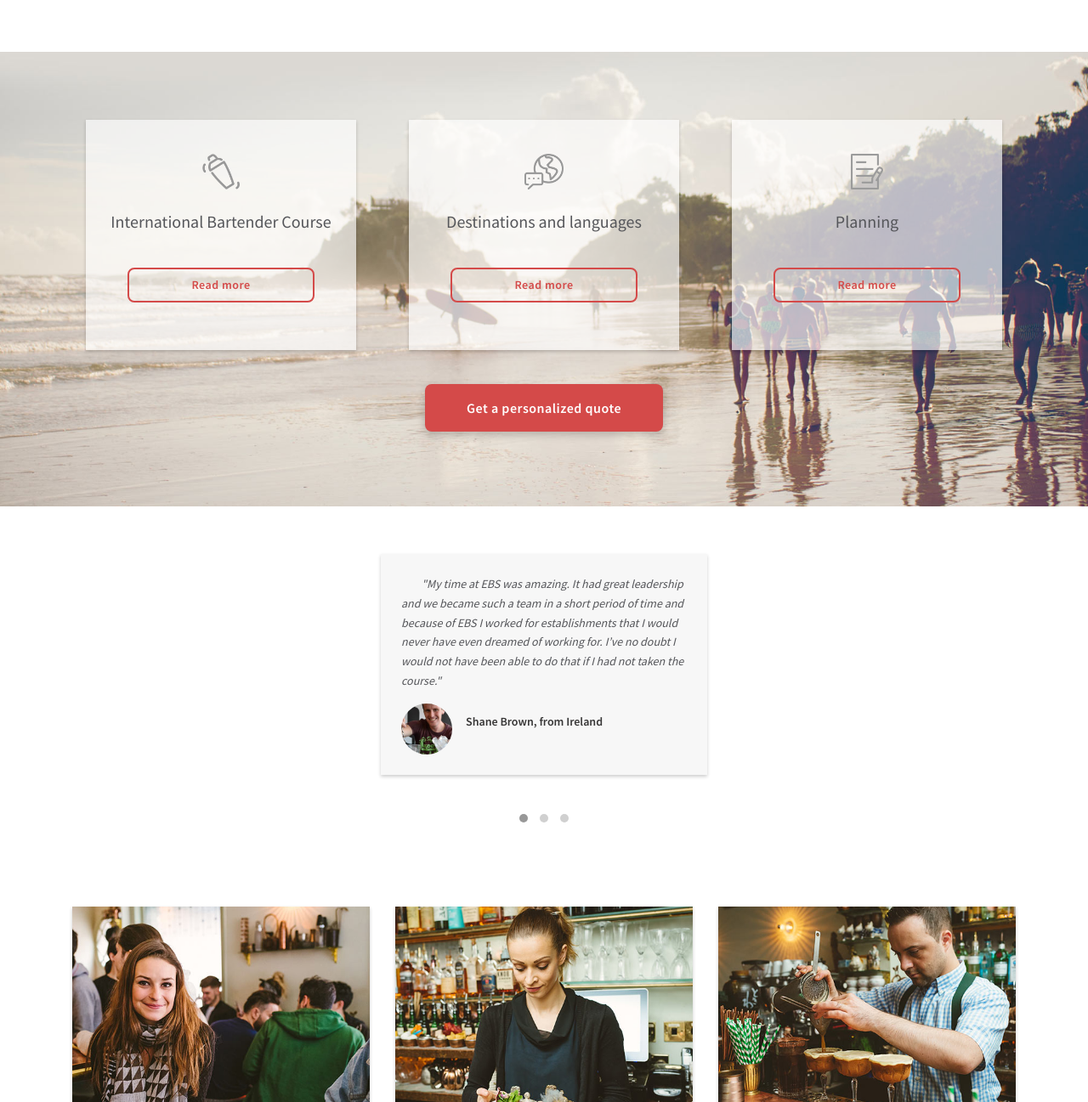
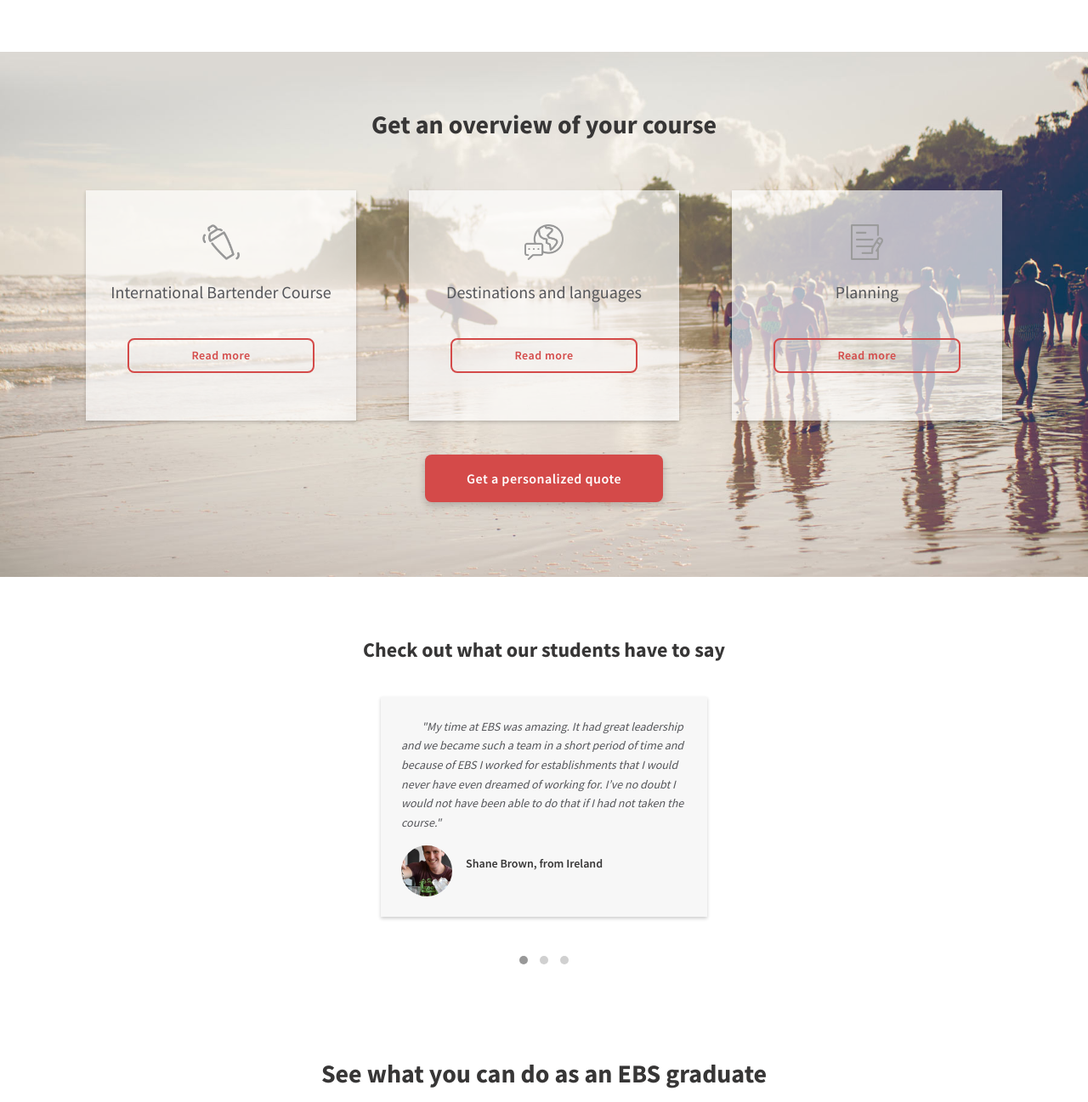
Before and after one commit to Fabilous/landing-expo, a plain HTML site: page index.html in a window 1280 px wide. Shown: the part 1143-2440 px from the top of the page at 85% size. Drawn offline with Linux system fonts and the light colour scheme.

Commit message:
Added new subheadlines

```diff
--- a/index.html
+++ b/index.html
@@ -71,11 +71,12 @@
 
 
     <!-- GET A QUOTE BOX -->
-    <div class="py-4 pb-5" id="get-quote-box">
+    <div class="py-4 pb-5 pt-5" id="get-quote-box">
 
 
         <div class="container text-center">
-
+          <h2>Get an overview of your course</h2>
+         <div class="spacer"></div>
           <div class="row">
             <div class="col-lg-4 my-3">
               <div class="inner up-2 p-3 mx-3">
@@ -119,9 +120,12 @@
 
 
     <div class="spacer double"></div>
-
+    <div class="spacer"></div>
         <!-- TESTIMONIALS -->
     <div class="container testimonials">
+
+      <h4 class="text-center" style="font-size:1.5rem;">Check out what our students have to say</h4>
+       <div class="spacer"></div>
       <div class="row justify-content-center">
         <div class="owl-carousel owl-theme">
 
@@ -166,8 +170,11 @@
     </div>
 
     <!-- CONTENT BOXES WITH IMAGES -->
+        <div class="spacer double"></div>
+    <div class="container img-content-box my-5">
+
+      <h2 class="text-center">See what you can do as an EBS graduate</h2>
         <div class="spacer"></div>
-    <div class="container img-content-box my-5">
       <div class="row row-eq-height justify-content-center">
 
                 <div class="col-12 col-lg-4 my-3">
```
